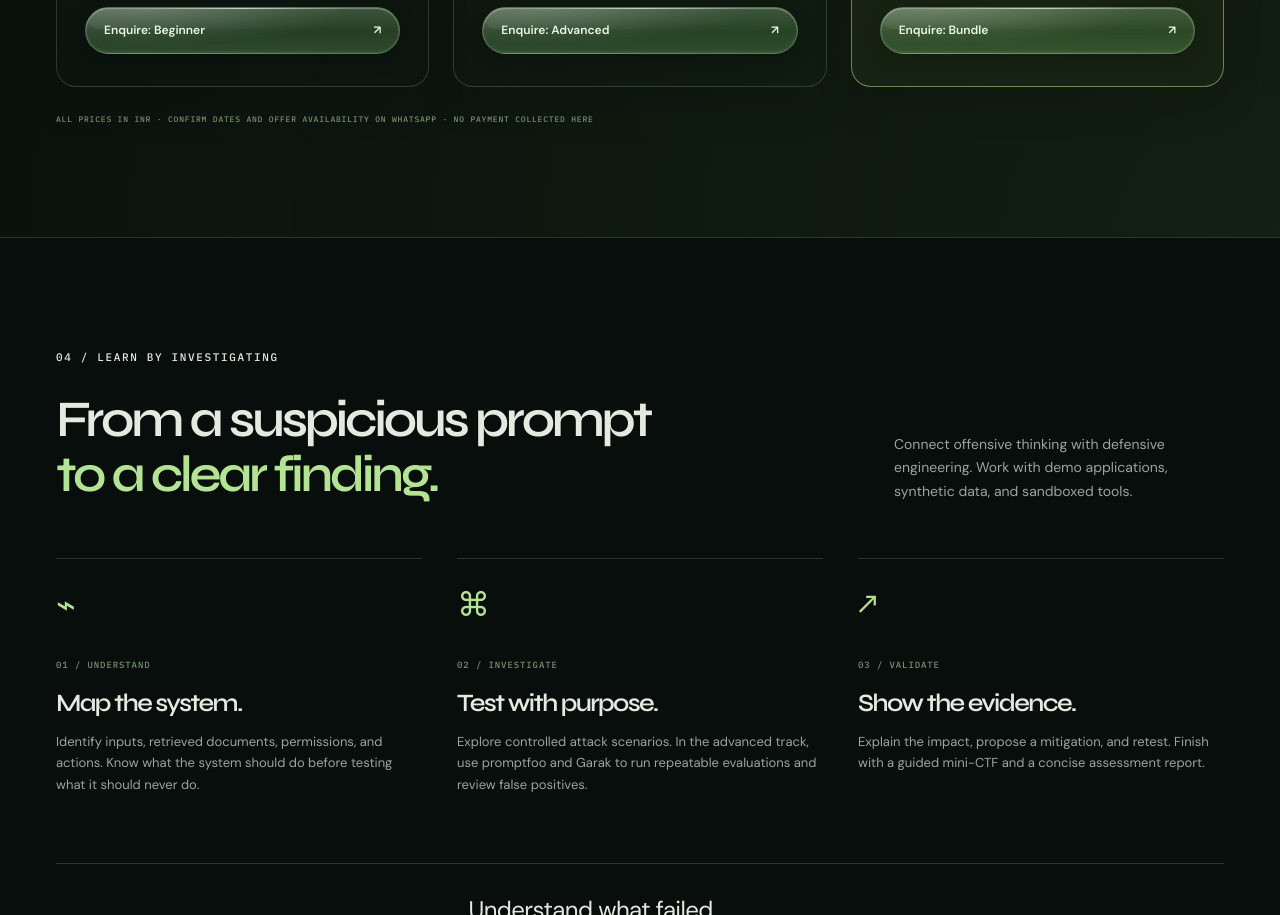
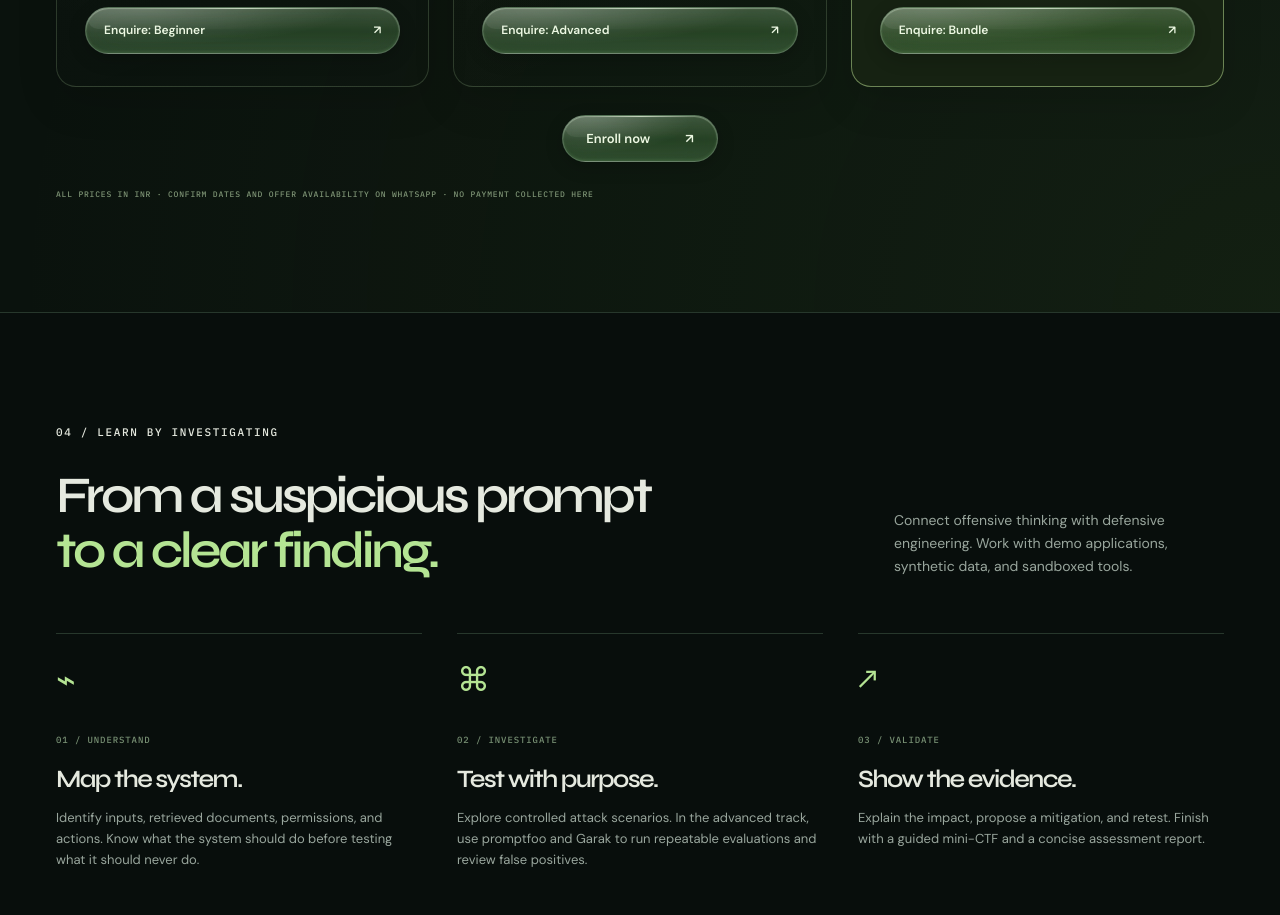
Before and after one commit to sanketshewalecybgit/AI-Security-Workshop-, a plain HTML site: page index.html in a window 1280 px wide. Shown: the part 3662-4577 px from the top of the page. Drawn offline with Linux system fonts and the light colour scheme.

Commit message:
Update index.html

```diff
--- a/index.html
+++ b/index.html
@@ -24,7 +24,9 @@
 <article class="price-card"><span class="mono lime">01 / BEGINNER</span><h3>Start strong.</h3><p class="price-duration">5 days · 5 live sessions · 10 hours</p><div class="offer-label mono">EARLY BIRD + DIWALI</div><div class="price"><span class="currency">₹</span><span class="amount">499</span></div><dl class="price-comparison"><div><dt>Regular price</dt><dd><s>₹899</s></dd></div><div><dt>Diwali offer</dt><dd>₹599</dd></div></dl><ul><li>AI & LLM security foundations</li><li>Prompt injection and data protection</li><li>Guided labs and mini-CTF</li></ul><a class="button primary" data-program="Beginner" href="https://wa.me/918788441438?text=Hi%20Sanket%2C%20I%27m%20interested%20in%20the%20Beginner%20AI%20Security%20track%20at%20the%20Early%20Bird%20%2B%20Diwali%20price%20of%20Rs%20499.%20Please%20share%20dates%20and%20offer%20availability." target="_blank" rel="noopener">Enquire: Beginner <span>↗</span></a></article>
 <article class="price-card"><span class="mono lime">02 / ADVANCED</span><h3>Go deeper.</h3><p class="price-duration">5 days · 5 live sessions · 10 hours</p><div class="offer-label mono">EARLY BIRD + DIWALI</div><div class="price"><span class="currency">₹</span><span class="amount">699</span></div><dl class="price-comparison"><div><dt>Regular price</dt><dd><s>₹999</s></dd></div><div><dt>Diwali offer</dt><dd>₹799</dd></div></dl><ul><li>LLM, RAG, agent & MCP security</li><li>Automated testing and evidence review</li><li>Assessment labs and mini-CTF</li></ul><a class="button primary" data-program="Advanced" href="https://wa.me/918788441438?text=Hi%20Sanket%2C%20I%27m%20interested%20in%20the%20Advanced%20AI%20Security%20track%20at%20the%20Early%20Bird%20%2B%20Diwali%20price%20of%20Rs%20699.%20Please%20share%20dates%20and%20offer%20availability." target="_blank" rel="noopener">Enquire: Advanced <span>↗</span></a></article>
 <article class="price-card bundle"><span class="bundle-badge mono">BOTH TRACKS / ONE PATH</span><span class="mono lime">03 / COMPLETE BUNDLE</span><h3>Connect it all.</h3><p class="price-duration">10 days · 10 live sessions · 20 hours</p><div class="offer-label mono">EARLY BIRD + DIWALI</div><div class="price"><span class="currency">₹</span><span class="amount">899</span></div><dl class="price-comparison"><div><dt>Regular price</dt><dd><s>₹1,499</s></dd></div><div><dt>Diwali offer</dt><dd>₹999</dd></div></dl><ul><li>Full beginner and advanced curricula</li><li>Foundations through practical assessment</li><li>All labs and both mini-CTFs</li></ul><a class="button primary" data-program="Complete Bundle" href="https://wa.me/918788441438?text=Hi%20Sanket%2C%20I%27m%20interested%20in%20the%20Complete%20AI%20Security%20Bundle%20at%20the%20Early%20Bird%20%2B%20Diwali%20price%20of%20Rs%20899.%20Please%20share%20dates%20and%20offer%20availability." target="_blank" rel="noopener">Enquire: Bundle <span>↗</span></a></article>
-</div><p class="pricing-note mono">ALL PRICES IN INR · CONFIRM DATES AND OFFER AVAILABILITY ON WHATSAPP · NO PAYMENT COLLECTED HERE</p></div></section>
+</div>
+<div style="margin-top: 28px; text-align: center;"><a class="button primary" href="https://forms.gle/pR3ffzHvb7MJwjwZ8">Enroll now <span aria-hidden="true">&#8599;</span></a></div>
+<p class="pricing-note mono">ALL PRICES IN INR · CONFIRM DATES AND OFFER AVAILABILITY ON WHATSAPP · NO PAYMENT COLLECTED HERE</p></div></section>
 <section class="section wrap" id="experience"><div class="section-heading"><div><div class="eyebrow">04 / LEARN BY INVESTIGATING</div><h2>From a suspicious prompt<br><span>to a clear finding.</span></h2></div><p class="muted">Connect offensive thinking with defensive engineering. Work with demo applications, synthetic data, and sandboxed tools.</p></div><div class="experience-grid"><article><div class="step-icon">⌁</div><span class="mono">01 / UNDERSTAND</span><h3>Map the system.</h3><p class="muted">Identify inputs, retrieved documents, permissions, and actions. Know what the system should do before testing what it should never do.</p></article><article><div class="step-icon">⌘</div><span class="mono">02 / INVESTIGATE</span><h3>Test with purpose.</h3><p class="muted">Explore controlled attack scenarios. In the advanced track, use promptfoo and Garak to run repeatable evaluations and review false positives.</p></article><article><div class="step-icon">↗</div><span class="mono">03 / VALIDATE</span><h3>Show the evidence.</h3><p class="muted">Explain the impact, propose a mitigation, and retest. Finish with a guided mini-CTF and a concise assessment report.</p></article></div><div class="lab-banner"><span class="mono lime">PRACTICAL BY DESIGN</span><p>Understand what failed.<br><strong>Prove what improved.</strong></p><span class="lab-code mono">OBSERVE → TEST → MITIGATE → RETEST</span></div></section>
 
 <section class="section wrap instructor" id="instructor"><div class="portrait-frame"><img src="assets/instructor.jpg" alt="Sanket Shewale, AI Security workshop instructor" loading="lazy"><div class="portrait-caption mono">SANKET SHEWALE <span>PUNE, INDIA</span></div></div><div class="instructor-copy"><div class="eyebrow">05 / YOUR INSTRUCTOR</div><h2>An offensive mindset.<br><span>A defensive mission.</span></h2><h3>Sanket Shewale</h3><p class="muted">A cybersecurity practitioner focused on AI Security, Offensive Security, and Threat Intelligence. AI Development Head at Trinet Layer.</p><p class="muted">Sanket’s work connects security research with practical defense through detection pipelines, security operations, workshops, and mentorship.</p><div class="instructor-tags"><span>AI / LLM SECURITY</span><span>OFFENSIVE SECURITY</span><span>THREAT INTELLIGENCE</span></div><a class="button primary" href="https://sanketshewalecybgit.github.io/MyProfile/" target="_blank" rel="noopener">View my profile <span aria-hidden="true">&#8599;</span></a></div></section>
```
